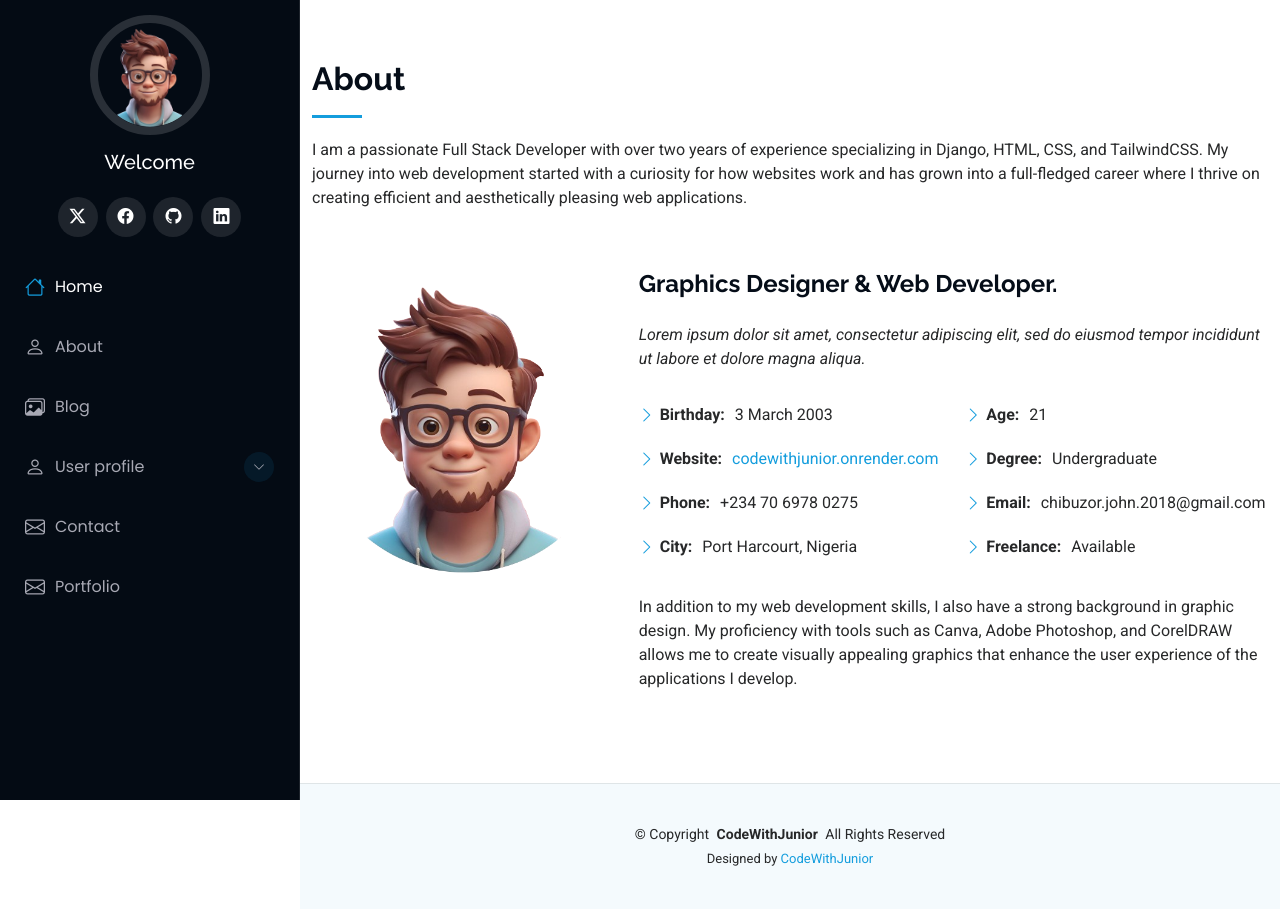
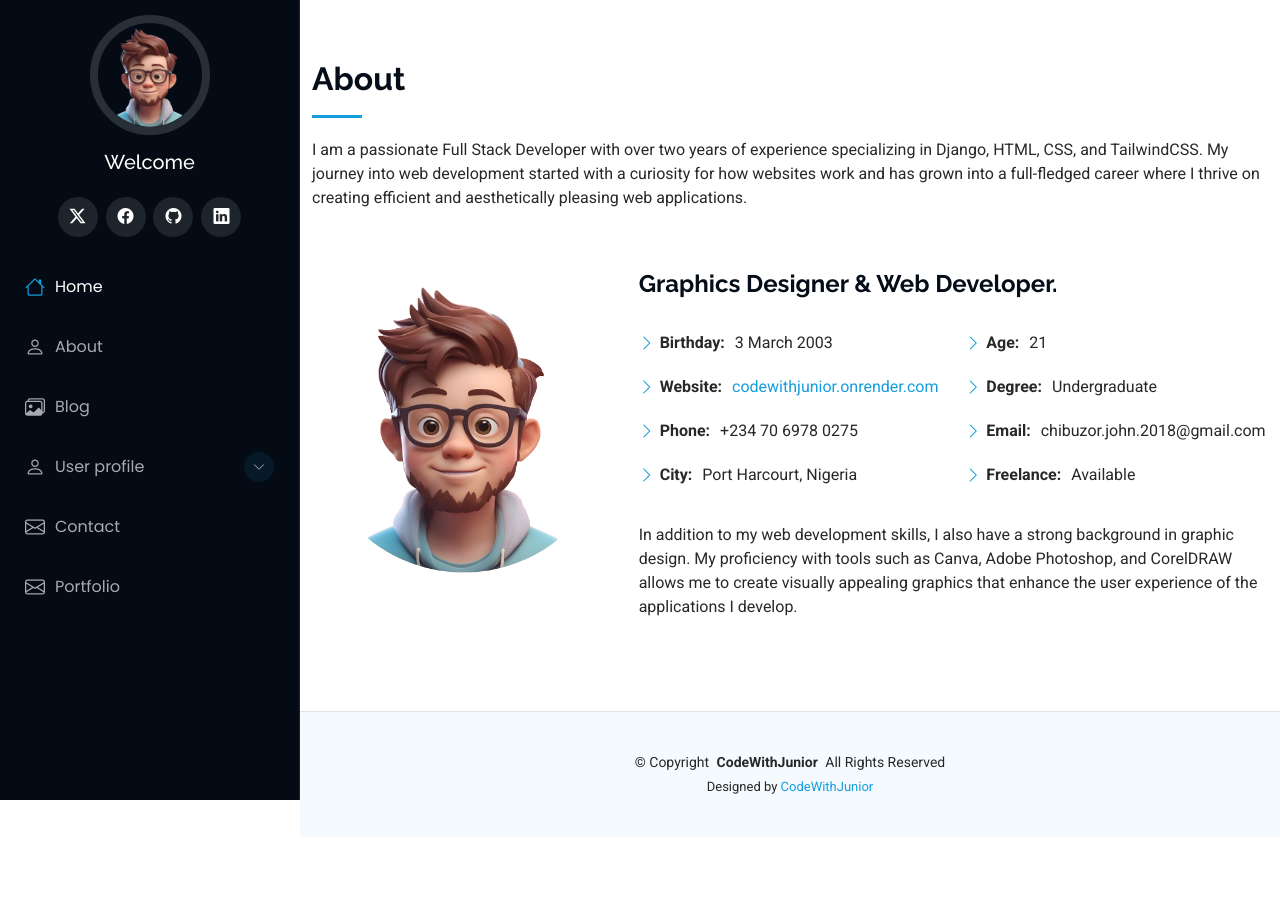
Before and after one commit to juniorssignature21/codewithjunuor, a Django app: page /about/ in a window 1280 px wide. After the commit the page ends 800 px from the top, so only its background shows below. Run offline with Django 5.2, Linux system fonts and the light colour scheme; some libraries are stand-ins or nearby versions.

Commit message:
edited about page

```diff
--- a/templates/about.html
+++ b/templates/about.html
@@ -26,10 +26,11 @@ CodeWithJunior - About
         </div>
         <div class="col-lg-8 content">
           <h2>Graphics Designer &amp; Web Developer.</h2>
-          <p class="fst-italic py-3">
+          <br>
+          {% comment %} <p class="fst-italic py-3">
             Lorem ipsum dolor sit amet, consectetur adipiscing elit, sed do eiusmod tempor incididunt ut labore et dolore
             magna aliqua.
-          </p>
+          </p> {% endcomment %}
           <div class="row">
             <div class="col-lg-6">
               <ul>
```
